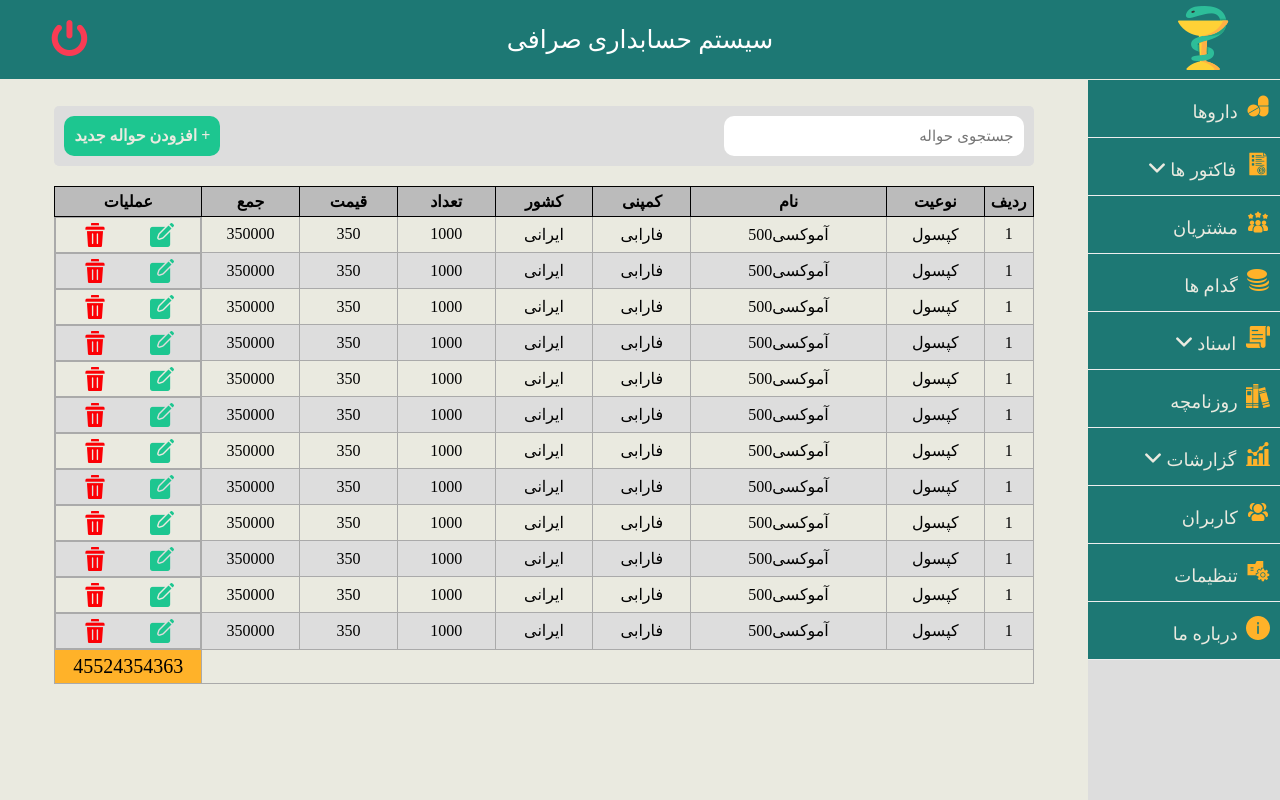
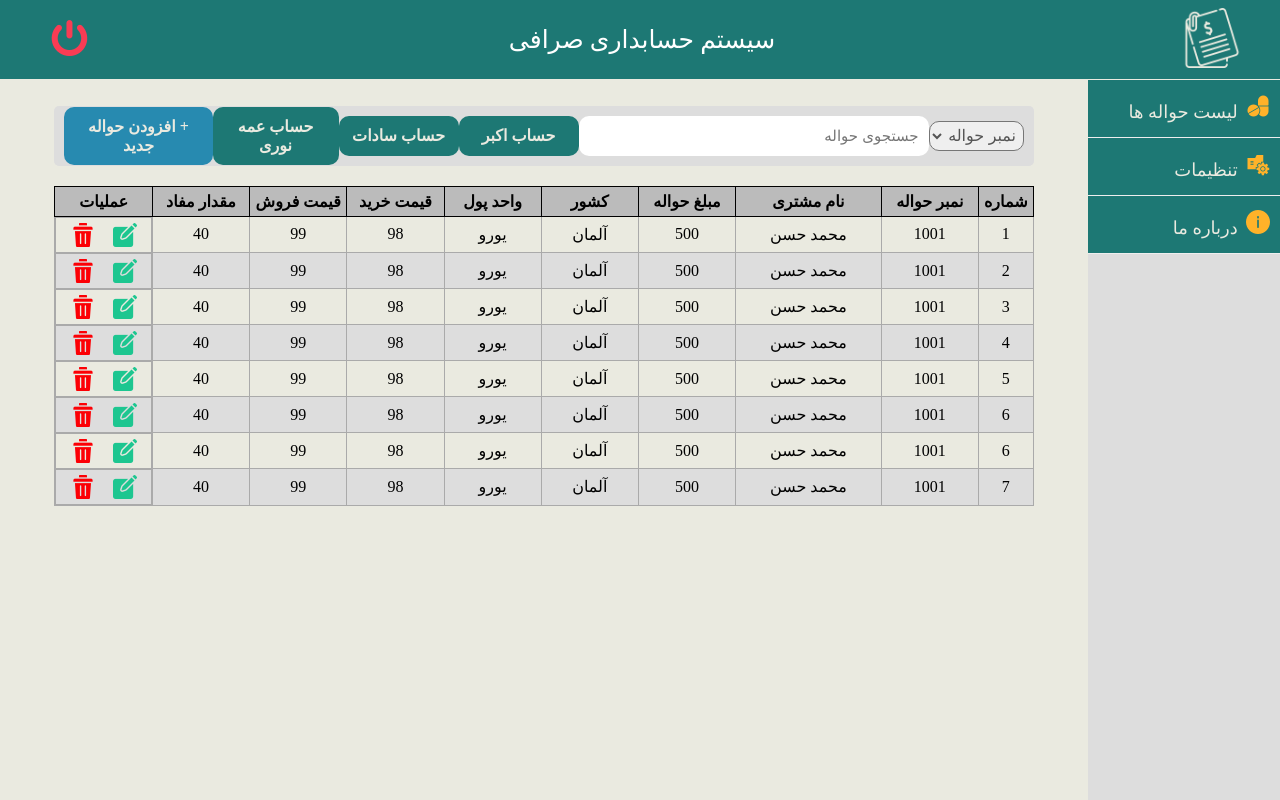
Before and after one commit to RezaHabibi1001/ExchangeFront, a React (Create React App) app: page /drugs in a window 1280 px wide. Built offline with nearby package versions, Linux system fonts and the light colour scheme.

Commit message:
the home page  finalized

```diff
--- a/src/Components/Drugs/Drugs.jsx
+++ b/src/Components/Drugs/Drugs.jsx
@@ -3,6 +3,8 @@ import { Search } from "../StaticComponents/Search";
 import { SideBar } from "../StaticComponents/SideBar";
 import "../../Styles/Drugs/Drugs.css";
 import { Button } from "../StaticComponents/Button";
+import { DropDownButton } from "../StaticComponents/DropDownButton";
+
 export function Drugs() {
   return (
     <div className="container">
@@ -11,208 +13,157 @@ export function Drugs() {
       <div className="content">
         <div className="drugs-container">
           <div className="drugs-header">
+            <select className="select-search">
+              <option>نمبر حواله</option>
+              <option>نام مشتری</option>
+              <option>تاریخ حواله</option>
+            </select>
             <Search searchPlaceHolder="جستجوی حواله" />
-            <span className="btn btn-save">+ افزودن حواله جدید</span>
+            <span className="btn btn-user">حساب اکبر</span>
+            <span className="btn btn-user">حساب سادات</span>
+            <span className="btn btn-user">حساب عمه نوری</span>
+            <span className="btn btn-add">+ افزودن حواله جدید</span>
           </div>
           <div className="drugs-content">
             <div className="table-container">
               <table>
                 <thead>
                   <tr>
-                    <th className="drug-code">ردیف</th>
-                    <th className="drug-type">نوعیت</th>
-                    <th className="drug-name">نام</th>
-                    <th className="drug-company">کمپنی</th>
+                    <th className="drug-code">شماره</th>
+                    <th className="drug-type">نمبر حواله</th>
+                    <th className="drug-name">نام مشتری</th>
+                    <th className="drug-company">مبلغ حواله</th>
                     <th className="drug-contery">کشور</th>
-                    <th className="drug-count">تعداد</th>
-                    <th className="drug-cost">قیمت</th>
-                    <th className="drug-total">جمع</th>
+                    <th className="drug-count">واحد پول</th>
+                    <th className="drug-cost">قیمت خرید</th>
+                    <th className="drug-total">قیمت فروش</th>
+                    <th className="drug-total">مقدار مفاد</th>
                     <th className="drug-action">عملیات</th>
                   </tr>
                 </thead>
                 <tbody>
                   <tr>
                     <td>1</td>
-                    <td>کپسول</td>
-                    <td>آموکسی500</td>
-                    <td>فارابی</td>
-                    <td>ایرانی</td>
-                    <td>1000</td>
-                    <td>350</td>
-                    <td>350000</td>
+                    <td>1001</td>
+                    <td>محمد حسن</td>
+                    <td>500</td>
+                    <td>آلمان</td>
+                    <td>یورو</td>
+                    <td>98</td>
+                    <td>99</td>
+                    <td>40</td>
                     <td className="action">
                       <img src="edit.png" alt="edit" />
                       <img src="delete.png" alt="delete" />
                     </td>
                   </tr>
                   <tr>
-                    <td>1</td>
-                    <td>کپسول</td>
-                    <td>آموکسی500</td>
-                    <td>فارابی</td>
-                    <td>ایرانی</td>
-                    <td>1000</td>
-                    <td>350</td>
-                    <td>350000</td>
+                    <td>2</td>
+                    <td>1001</td>
+                    <td>محمد حسن</td>
+                    <td>500</td>
+                    <td>آلمان</td>
+                    <td>یورو</td>
+                    <td>98</td>
+                    <td>99</td>
+                    <td>40</td>
                     <td className="action">
                       <img src="edit.png" alt="edit" />
                       <img src="delete.png" alt="delete" />
                     </td>
-                  </tr>
+                  </tr>{" "}
                   <tr>
-                    <td>1</td>
-                    <td>کپسول</td>
-                    <td>آموکسی500</td>
-                    <td>فارابی</td>
-                    <td>ایرانی</td>
-                    <td>1000</td>
-                    <td>350</td>
-                    <td>350000</td>
+                    <td>3</td>
+                    <td>1001</td>
+                    <td>محمد حسن</td>
+                    <td>500</td>
+                    <td>آلمان</td>
+                    <td>یورو</td>
+                    <td>98</td>
+                    <td>99</td>
+                    <td>40</td>
                     <td className="action">
                       <img src="edit.png" alt="edit" />
                       <img src="delete.png" alt="delete" />
                     </td>
-                  </tr>
+                  </tr>{" "}
                   <tr>
-                    <td>1</td>
-                    <td>کپسول</td>
-                    <td>آموکسی500</td>
-                    <td>فارابی</td>
-                    <td>ایرانی</td>
-                    <td>1000</td>
-                    <td>350</td>
-                    <td>350000</td>
+                    <td>4</td>
+                    <td>1001</td>
+                    <td>محمد حسن</td>
+                    <td>500</td>
+                    <td>آلمان</td>
+                    <td>یورو</td>
+                    <td>98</td>
+                    <td>99</td>
+                    <td>40</td>
                     <td className="action">
                       <img src="edit.png" alt="edit" />
                       <img src="delete.png" alt="delete" />
                     </td>
-                  </tr>
+                  </tr>{" "}
                   <tr>
-                    <td>1</td>
-                    <td>کپسول</td>
-                    <td>آموکسی500</td>
-                    <td>فارابی</td>
-                    <td>ایرانی</td>
-                    <td>1000</td>
-                    <td>350</td>
-                    <td>350000</td>
+                    <td>5</td>
+                    <td>1001</td>
+                    <td>محمد حسن</td>
+                    <td>500</td>
+                    <td>آلمان</td>
+                    <td>یورو</td>
+                    <td>98</td>
+                    <td>99</td>
+                    <td>40</td>
                     <td className="action">
                       <img src="edit.png" alt="edit" />
                       <img src="delete.png" alt="delete" />
                     </td>
-                  </tr>
+                  </tr>{" "}
                   <tr>
-                    <td>1</td>
-                    <td>کپسول</td>
-                    <td>آموکسی500</td>
-                    <td>فارابی</td>
-                    <td>ایرانی</td>
-                    <td>1000</td>
-                    <td>350</td>
-                    <td>350000</td>
+                    <td>6</td>
+                    <td>1001</td>
+                    <td>محمد حسن</td>
+                    <td>500</td>
+                    <td>آلمان</td>
+                    <td>یورو</td>
+                    <td>98</td>
+                    <td>99</td>
+                    <td>40</td>
                     <td className="action">
                       <img src="edit.png" alt="edit" />
                       <img src="delete.png" alt="delete" />
                     </td>
-                  </tr>
+                  </tr>{" "}
                   <tr>
-                    <td>1</td>
-                    <td>کپسول</td>
-                    <td>آموکسی500</td>
-                    <td>فارابی</td>
-                    <td>ایرانی</td>
-                    <td>1000</td>
-                    <td>350</td>
-                    <td>350000</td>
+                    <td>6</td>
+                    <td>1001</td>
+                    <td>محمد حسن</td>
+                    <td>500</td>
+                    <td>آلمان</td>
+                    <td>یورو</td>
+                    <td>98</td>
+                    <td>99</td>
+                    <td>40</td>
                     <td className="action">
                       <img src="edit.png" alt="edit" />
                       <img src="delete.png" alt="delete" />
                     </td>
-                  </tr>
+                  </tr>{" "}
                   <tr>
-                    <td>1</td>
-                    <td>کپسول</td>
-                    <td>آموکسی500</td>
-                    <td>فارابی</td>
-                    <td>ایرانی</td>
-                    <td>1000</td>
-                    <td>350</td>
-                    <td>350000</td>
-                    <td className="action">
-                      <img src="edit.png" alt="edit" />
-                      <img src="delete.png" alt="delete" />
-                    </td>
-                  </tr>
-                  <tr>
-                    <td>1</td>
-                    <td>کپسول</td>
-                    <td>آموکسی500</td>
-                    <td>فارابی</td>
-                    <td>ایرانی</td>
-                    <td>1000</td>
-                    <td>350</td>
-                    <td>350000</td>
-                    <td className="action">
-                      <img src="edit.png" alt="edit" />
-                      <img src="delete.png" alt="delete" />
-                    </td>
-                  </tr>
-                  <tr>
-                    <td>1</td>
-                    <td>کپسول</td>
-                    <td>آموکسی500</td>
-                    <td>فارابی</td>
-                    <td>ایرانی</td>
-                    <td>1000</td>
-                    <td>350</td>
-                    <td>350000</td>
-                    <td className="action">
-                      <img src="edit.png" alt="edit" />
-                      <img src="delete.png" alt="delete" />
-                    </td>
-                  </tr>
-                  <tr>
-                    <td>1</td>
-                    <td>کپسول</td>
-                    <td>آموکسی500</td>
-                    <td>فارابی</td>
-                    <td>ایرانی</td>
-                    <td>1000</td>
-                    <td>350</td>
-                    <td>350000</td>
-                    <td className="action">
-                      <img src="edit.png" alt="edit" />
-                      <img src="delete.png" alt="delete" />
-                    </td>
-                  </tr>
-                  <tr>
-                    <td>1</td>
-                    <td>کپسول</td>
-                    <td>آموکسی500</td>
-                    <td>فارابی</td>
-                    <td>ایرانی</td>
-                    <td>1000</td>
-                    <td>350</td>
-                    <td>350000</td>
+                    <td>7</td>
+                    <td>1001</td>
+                    <td>محمد حسن</td>
+                    <td>500</td>
+                    <td>آلمان</td>
+                    <td>یورو</td>
+                    <td>98</td>
+                    <td>99</td>
+                    <td>40</td>
                     <td className="action">
                       <img src="edit.png" alt="edit" />
                       <img src="delete.png" alt="delete" />
                     </td>
                   </tr>
                 </tbody>
-                <tfoot>
-                  <tr>
-                    <td></td>
-                    <td></td>
-                    <td></td>
-                    <td></td>
-                    <td></td>
-                    <td></td>
-                    <td></td>
-                    <td></td>
-                    <td>45524354363</td>
-                  </tr>
-                </tfoot>
+                <tfoot></tfoot>
               </table>
             </div>
           </div>
--- a/src/Components/StaticComponents/Header.jsx
+++ b/src/Components/StaticComponents/Header.jsx
@@ -9,7 +9,11 @@ export function Header() {
       </Link>
       <span className="header-heading">سیستم حسابداری صرافی</span>
       <Link to={"#"}>
-        <img src="pharmacy.png" alt="لوگو" />
+        <img
+          src="factors.png"
+          alt="لوگو"
+          style={{ width: "60px", height: "60px" }}
+        />
       </Link>
     </div>
   );
--- a/src/Components/StaticComponents/SideBar.jsx
+++ b/src/Components/StaticComponents/SideBar.jsx
@@ -1,17 +1,17 @@
-import { useNavigate } from "react-router"
-import { Link } from "react-router-dom"
-import "../../Styles/StaticComponents/SideBar.css"
-import { Button } from "./Button"
-import { DropDownButton } from "./DropDownButton"
+import { useNavigate } from "react-router";
+import { Link } from "react-router-dom";
+import "../../Styles/StaticComponents/SideBar.css";
+import { Button } from "./Button";
+import { DropDownButton } from "./DropDownButton";
 export function SideBar() {
-    const navigate = useNavigate()
+  const navigate = useNavigate();
 
-    return(
-        <div className="sideBar-container">
-            <Link to={"/drugs"} style={{textDecoration:"none"}}>
-            <Button buttonText="داروها"  buttonIcon="drug.png"/>
-            </Link>
-            <DropDownButton
+  return (
+    <div className="sideBar-container">
+      <Link to={"/drugs"} style={{ textDecoration: "none" }}>
+        <Button buttonText="لیست حواله ها" buttonIcon="drug.png" />
+      </Link>
+      {/* <DropDownButton
             dropdownName="فاکتور ها"
             dropdownIcon ="factor.png"
             dropdownLink={[{linkName:'فاکتور خرید',linkUrl:'/buyFactor'},{linkName:'فاکتور فروش',linkUrl:'/saleFactor'}]}
@@ -37,9 +37,9 @@ export function SideBar() {
             />
             <Link to={"/users"} style={{textDecoration:"none"}}>
             <Button buttonText="کاربران" buttonIcon="user.png"/>
-            </Link>
-            <Button buttonText="تنظیمات" buttonIcon="settings.png"/>
-            <Button buttonText="درباره ما" buttonIcon="aboutUs.png"/>
-        </div>
-    )
+            </Link> */}
+      <Button buttonText="تنظیمات" buttonIcon="settings.png" />
+      <Button buttonText="درباره ما" buttonIcon="aboutUs.png" />
+    </div>
+  );
 }
--- a/src/Styles/Drugs/Drugs.css
+++ b/src/Styles/Drugs/Drugs.css
@@ -20,6 +20,16 @@
   margin-bottom: 20px;
   padding-right: 10px;
   padding-left: 10px;
+}
+
+.select-search {
+  width: 100px;
+  height: 30px;
+  text-align: center;
+  border-radius: 10px;
+  font-size: 16px;
+  color: #555;
+  height: 30px;
 }
 
 /* drugs content */
@@ -79,7 +89,7 @@ tfoot tr td:last-child {
   width: 10%;
 }
 .drug-name {
-  width: 20%;
+  width: 15%;
 }
 .drug-action {
   width: 15%;
--- a/src/Styles/StaticComponents/Global.css
+++ b/src/Styles/StaticComponents/Global.css
@@ -45,6 +45,7 @@ body {
 }
 .btn-save {
   background-color: var(--color-first);
-  min-width: 150px;
-  font-weight: bold;
 }
+.btn-user {
+  background-color: var(--color-mashi);
+}
--- a/src/Styles/StaticComponents/Search.css
+++ b/src/Styles/StaticComponents/Search.css
@@ -2,7 +2,7 @@
 .search {
   border: none;
   outline: none;
-  width: 300px;
+  width: 350px;
   height: 40px;
   padding: 10px;
   border-radius: 10px;
```
